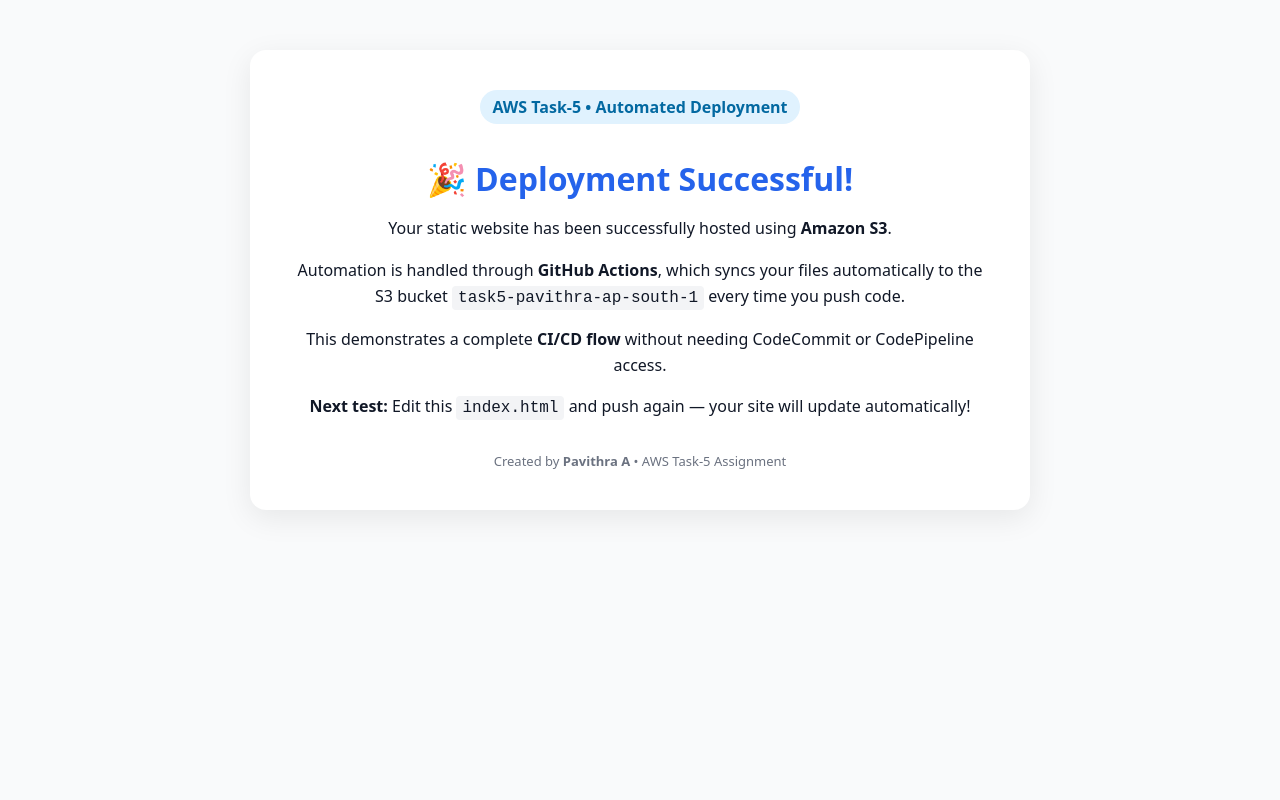
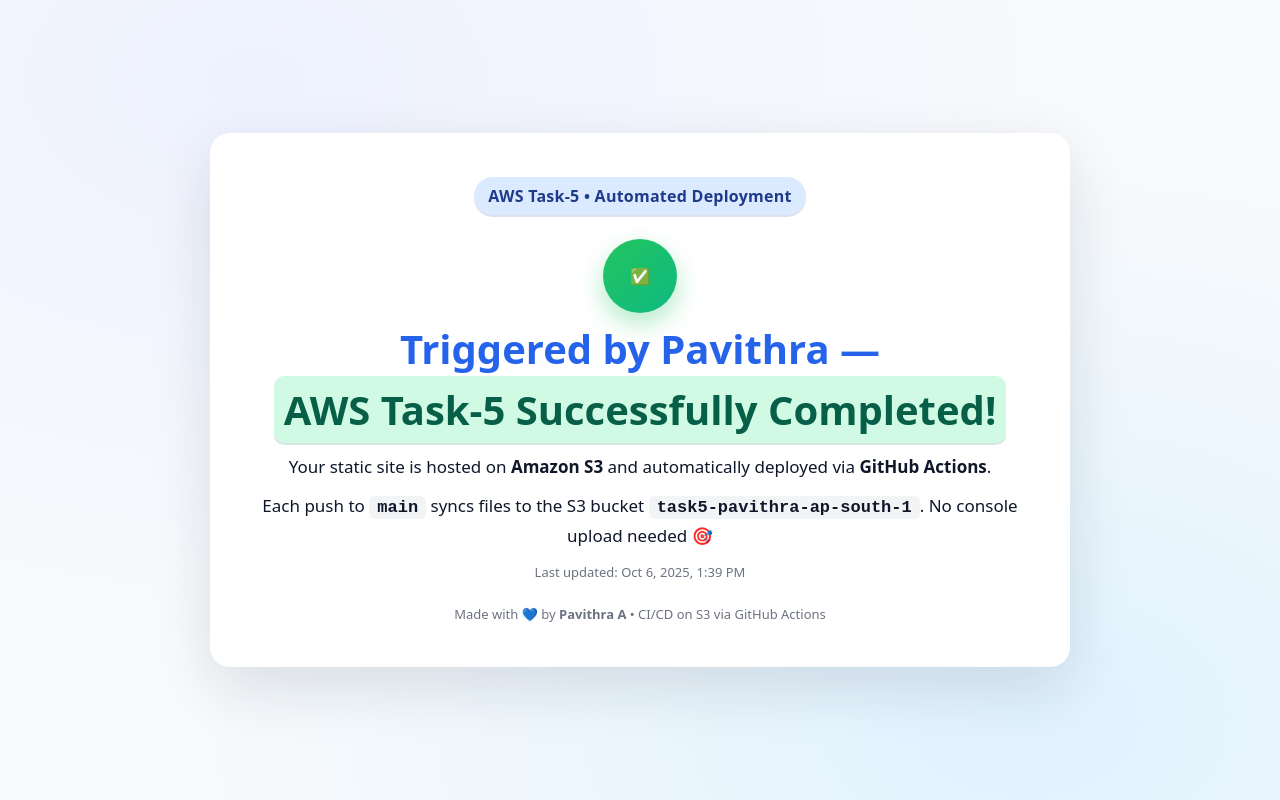
Before and after one commit to Pavithragrace/aws-task-5-webapp, a plain HTML site: page index.html in a window 1280 px wide. Drawn offline with Linux system fonts and the light colour scheme.

Commit message:
Update index.html

```diff
--- a/index.html
+++ b/index.html
@@ -1,63 +1,93 @@
 <!doctype html>
 <html lang="en">
   <head>
-    <meta charset="utf-8">
-    <meta name="viewport" content="width=device-width, initial-scale=1">
+    <meta charset="utf-8" />
+    <meta name="viewport" content="width=device-width, initial-scale=1" />
     <title>AWS Task-5 • Pavithra A</title>
     <style>
-      body {
+      :root{
+        --bg1:#eef2ff; --bg2:#e0f2fe; --ink:#0f172a; --muted:#6b7280;
+        --brand:#2563eb; --brand-2:#22c55e; --chip:#dbeafe; --chip-ink:#1e3a8a;
+      }
+      * { box-sizing: border-box }
+      body{
+        margin:0; min-height:100vh; display:grid; place-items:center;
         font-family: system-ui, -apple-system, Segoe UI, Roboto, Arial, sans-serif;
-        margin: 0;
-        padding: 50px;
-        background: #f9fafb;
-        color: #111827;
-        text-align: center;
+        background: radial-gradient(1200px 800px at 20% 10%, var(--bg1), transparent 70%),
+                    radial-gradient(1200px 800px at 80% 90%, var(--bg2), transparent 70%),
+                    #f8fafc;
+        color:var(--ink);
+        padding:32px;
       }
-      .card {
-        background: #fff;
-        max-width: 700px;
-        margin: auto;
-        padding: 40px;
-        border-radius: 16px;
-        box-shadow: 0 8px 30px rgba(0,0,0,0.08);
+      .card{
+        width:min(860px, 92vw);
+        background:#fff; border-radius:20px; padding:44px 34px;
+        box-shadow:0 20px 60px rgba(15, 23, 42, .12);
+        text-align:center;
       }
-      h1 { color: #2563eb; font-size: 32px; margin-bottom: 10px; }
-      p { line-height: 1.6; font-size: 16px; }
-      .badge {
-        display: inline-block;
-        padding: 6px 12px;
-        background: #e0f2fe;
-        color: #0369a1;
-        border-radius: 9999px;
-        font-weight: 600;
-        margin-bottom: 12px;
+      .chip{
+        display:inline-block; padding:8px 14px; border-radius:999px;
+        background:var(--chip); color:var(--chip-ink); font-weight:700; letter-spacing:.25px;
+        box-shadow:0 2px 0 rgba(30,58,138,.15);
+        margin-bottom:14px;
       }
-      footer {
-        margin-top: 30px;
-        font-size: 13px;
-        color: #6b7280;
+      .icon{
+        width:74px; height:74px; margin:10px auto 6px; border-radius:50%;
+        display:grid; place-items:center; color:#fff;
+        background: linear-gradient(135deg, var(--brand-2), #10b981);
+        box-shadow: 0 10px 24px rgba(34,197,94,.35);
+        animation: pop 800ms ease-out both;
       }
-      code {
-        background: #f3f4f6;
-        padding: 3px 6px;
-        border-radius: 4px;
+      @keyframes pop{
+        0%{ transform: scale(.7); filter: blur(2px); opacity: .2 }
+        60%{ transform: scale(1.08) }
+        100%{ transform: scale(1); opacity: 1 }
       }
+      h1{
+        font-size: clamp(26px, 3.2vw, 40px);
+        margin: 8px 0 10px; color: var(--brand);
+      }
+      p{ margin:10px 0; line-height:1.7; font-size: clamp(14px, 1.6vw, 17px) }
+      code{
+        background:#f3f4f6; padding:2px 8px; border-radius:6px; font-weight:600;
+      }
+      .success{
+        font-weight:800; color:#065f46;
+        background:#d1fae5; display:inline-block; padding:6px 10px; border-radius:10px;
+        box-shadow: 0 2px 0 rgba(6,95,70,.15);
+      }
+      footer{
+        margin-top:22px; color:var(--muted); font-size:13px;
+      }
+      .small{ color:var(--muted); font-size:13px; margin-top:8px }
     </style>
   </head>
   <body>
-    <div class="card">
-      <div class="badge">AWS Task-5 • Automated Deployment</div>
-      <h1>🎉 Deployment Successful!</h1>
-      <p>Your static website has been successfully hosted using <strong>Amazon S3</strong>.</p>
-      <p>Automation is handled through <strong>GitHub Actions</strong>, which syncs your files automatically to the S3 bucket <code>task5-pavithra-ap-south-1</code> every time you push code.</p>
-      <p>This demonstrates a complete <strong>CI/CD flow</strong> without needing CodeCommit or CodePipeline access.</p>
+    <main class="card" role="main" aria-label="AWS Task-5 Result">
+      <span class="chip">AWS Task-5 • Automated Deployment</span>
 
-      <p><b>Next test:</b> Edit this <code>index.html</code> and push again — your site will update automatically!</p>
+      <div class="icon" aria-hidden="true">✅</div>
 
-      <footer>Created by <b>Pavithra A</b> • AWS Task-5 Assignment</footer>
-    </div>
+      <h1>Triggered by Pavithra — <span class="success">AWS Task-5 Successfully Completed!</span></h1>
+
+      <p>Your static site is hosted on <strong>Amazon S3</strong> and automatically deployed via
+         <strong>GitHub Actions</strong>.</p>
+
+      <p>Each push to <code>main</code> syncs files to the S3 bucket
+         <code>task5-pavithra-ap-south-1</code>. No console upload needed 🎯</p>
+
+      <p class="small">Last updated: <span id="ts">loading…</span></p>
+
+      <footer>
+        Made with 💙 by <strong>Pavithra A</strong> • CI/CD on S3 via GitHub Actions
+      </footer>
+    </main>
+
+    <script>
+      // Show viewer's local time for the page version
+      const ts = new Date();
+      document.getElementById('ts').textContent =
+        ts.toLocaleString(undefined, { dateStyle: 'medium', timeStyle: 'short' });
+    </script>
   </body>
 </html>
-
-<!-- trigger Mon Oct  6 18:42:09 IST 2025 -->
-<!-- redeploy test -->
```
